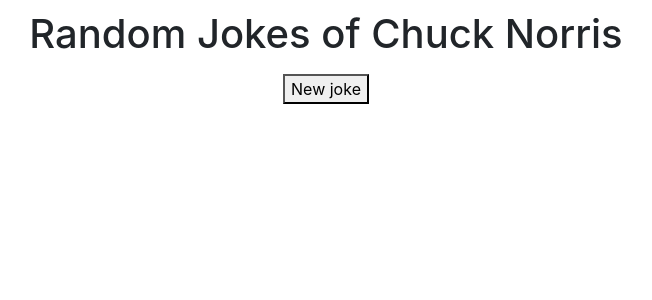
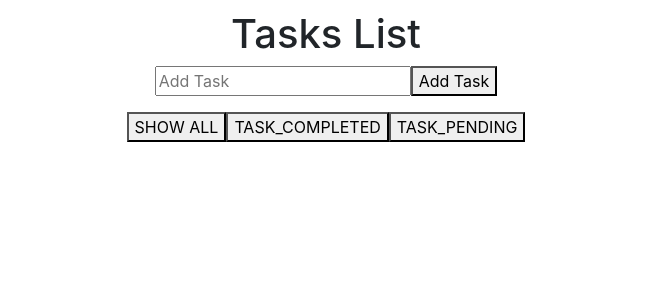
Before and after one commit to Aleja184/EjerciciosReactJS, a React (Create React App) app: page / in a window 1280 px wide. Shown: the top 300 px of the page, without its empty margins (314-966 px from the left). Built offline with nearby package versions, Linux system fonts and the light colour scheme.

Commit message:
Exercises of the sessions 26 and 27. TODO, work in the add Task and the filters.

```diff
--- a/src/App.js
+++ b/src/App.js
@@ -7,6 +7,7 @@
 import TaskFormy from './components13-14-15/taskFormy';
 import { Axios } from 'axios';
 import RandomJokeChuck from './exerciseSessiones19-20-21/components/randomJokeChuck';
+import TaskContainer from './components26-27/TaskContainer';
 
 function App() {
   return (
@@ -19,7 +20,8 @@
         {/* <TaskFormy></TaskFormy> */}
 
         {/* Exercise Sessions 19-20-21. Request with Axios */}
-        <RandomJokeChuck></RandomJokeChuck>
+        {/* <RandomJokeChuck></RandomJokeChuck> */}
+        <TaskContainer></TaskContainer>
     </div>
   );
 }
--- /dev/null
+++ b/src/components26-27/AddTask.jsx
@@ -0,0 +1,32 @@
+import React,{useState,useContext} from 'react';
+import { FilterDispatchContext, TasksContext, TasksDispatchContext } from './TaskContext';
+import { ADD_TASK } from './TaskContainer';
+import { SHOW_ALL } from './TasksFilter';
+
+let nextId = 1;
+const AddTask = () => {
+    const dispatch = useContext(TasksDispatchContext);
+    const [text, setText] = useState('');
+    return (
+        <div>
+            <input
+                placeholder='Add Task'
+                onChange={(e)=>setText(e.currentTarget.value)}
+                value={text}
+                >
+            </input>
+            <button onClick={()=>{
+                dispatch({
+                    type:ADD_TASK,
+                    id:nextId++,
+                    text:text
+                })
+                setText('')
+            }}>Add Task</button>
+        </div>
+    );
+}
+
+
+
+export default AddTask;
--- /dev/null
+++ b/src/components26-27/Task.jsx
@@ -0,0 +1,46 @@
+import React, {useState,useContext} from 'react';
+import { TasksDispatchContext } from './TaskContext';
+import { DELETE_TASK, EDIT_TASK } from './TaskContainer';
+
+const Task = ({task}) => {
+    const [isEditing, setIsEditing] = useState(false);
+    const dispatch = useContext(TasksDispatchContext);
+
+    return (
+        <div>
+            {isEditing ?  <div>
+                <input
+                    value={task.text}
+                    type='text'
+                    onChange={(e)=>dispatch({
+                        type:EDIT_TASK,
+                        task:{
+                            ...task,
+                            text: e.currentTarget.value
+                        }
+                    })}
+                    >
+                </input>
+                <button onClick={()=>setIsEditing(false)}>Save</button>
+            </div>  : <div>
+                <p style={{textDecoration: task.completed ? 'line-through': 'none'}} onClick={
+                    ()=>dispatch({
+                type:EDIT_TASK,
+                task:{
+                    ...task,
+                    completed:!task.completed
+                }
+            })
+                }>{task.text}</p>
+                <button onClick={()=>setIsEditing(true)}>Edit</button>
+            </div> }
+            <button onClick={()=> dispatch({
+                type:DELETE_TASK,
+                id:task.id
+            })}>Delete</button>
+        </div>
+    );
+}
+
+
+export default Task;
--- /dev/null
+++ b/src/components26-27/TaskContainer.jsx
@@ -0,0 +1,87 @@
+import { AcUnitTwoTone } from '@mui/icons-material';
+import React,{useReducer} from 'react';
+import AddTask from './AddTask';
+import { FilterContex, FilterDispatchContext, TasksContext, TasksDispatchContext } from './TaskContext';
+import TaskList from './TaskList';
+import TasksFilter, { SHOW_ALL, TASK_COMPLETED, TASK_PENDING } from './TasksFilter';
+
+export const ADD_TASK = 'ADD_TASK';
+export const DELETE_TASK = 'DELETE_TASK';
+export const EDIT_TASK = 'EDIT_TASK';
+export const FILTER_TASK = 'FILTER_TASK';
+
+const initialState = []
+
+const taskReducer = (task,action) =>{
+    switch (action.type) {
+        case ADD_TASK:
+            return [
+                ...task,
+                {
+                id: action.id,
+                text: action.text,
+                completed: false
+            }]
+        case EDIT_TASK:
+            return task.map(t=>{
+                if(t.id === action.task.id){
+                    return action.task;
+                }else{
+                    return t
+                }
+            })
+
+        case DELETE_TASK:
+            return task.filter(t=> t.id !== action.id)
+        default:
+            return task
+    }
+}
+
+const initialStateFilter = {
+    type:SHOW_ALL,
+    task: []
+}
+const filterReducer = (state,action) =>{
+    switch (action.type) {
+        case SHOW_ALL:
+            return {
+                ...state,
+                task : action.task
+            }
+        case TASK_COMPLETED:
+            return{
+                ...state,
+                task: action.task.filter(task => task.completed === true)
+            }
+        case TASK_PENDING:
+            return{
+                ...state,
+                task:action.task.filter(task => task.completed === false)
+            }
+        default:
+            return state
+    }
+}
+const TaskContainer = () => {
+    const [state, dispatch] = useReducer(taskReducer, initialState);
+    const [filter, dispatchFilter] = useReducer(filterReducer, initialStateFilter)
+
+
+    return (
+        <TasksContext.Provider value={state}>
+            <TasksDispatchContext.Provider value={dispatch}>
+                <FilterContex.Provider value={filter}>
+                    <FilterDispatchContext.Provider value={dispatchFilter}>
+                        <h1>Tasks List</h1>
+                        <AddTask></AddTask>
+                        <TaskList ></TaskList>
+                        <TasksFilter></TasksFilter>
+                    </FilterDispatchContext.Provider>
+                </FilterContex.Provider>
+            </TasksDispatchContext.Provider>
+        </TasksContext.Provider>
+    );
+}
+
+export default TaskContainer;
--- /dev/null
+++ b/src/components26-27/TaskContext.jsx
@@ -0,0 +1,6 @@
+import {createContext} from 'react';
+
+export const TasksContext = createContext(null);
+export const TasksDispatchContext = createContext(null);
+export const FilterContex = createContext(null);
+export const FilterDispatchContext = createContext(null);
--- /dev/null
+++ b/src/components26-27/TaskList.jsx
@@ -0,0 +1,23 @@
+import React,{useContext, useState} from 'react';
+import Task from './Task';
+import { FilterContex, TasksContext } from './TaskContext';
+import { SHOW_ALL, TASK_COMPLETED, TASK_PENDING } from './TasksFilter';
+
+const TaskList = () => {
+    const tasks = useContext(FilterContex)
+    const task2 = useContext(TasksContext)
+    console.log(tasks)
+    return (
+            <ul>
+                    {tasks.task.map(task=>(
+                    <li key={task.id}>
+                        <Task task={task}></Task>
+                    </li>
+                ))}
+            </ul>
+    );
+}
+
+
+
+export default TaskList;
--- /dev/null
+++ b/src/components26-27/TasksFilter.jsx
@@ -0,0 +1,29 @@
+import React,{useContext} from 'react';
+import { FilterDispatchContext, TasksContext } from './TaskContext';
+
+export const SHOW_ALL = 'SHOW_ALL';
+export const TASK_COMPLETED = 'TASK_COMPLETED';
+export const TASK_PENDING = 'TASK_PENDING';
+
+const TasksFilter = () => {
+    const dispatch = useContext(FilterDispatchContext);
+    const task = useContext(TasksContext)
+    return (
+        <div>
+            <button onClick={()=>dispatch({
+                type: SHOW_ALL,
+                task: task
+            })}>SHOW ALL</button>
+            <button onClick={()=>dispatch({
+                type: TASK_COMPLETED,
+                task: task
+            })}>TASK_COMPLETED</button>
+            <button onClick={()=>dispatch({
+                type:TASK_PENDING,
+                task: task
+            })}>TASK_PENDING</button>
+        </div>
+    );
+}
+
+export default TasksFilter;
```
